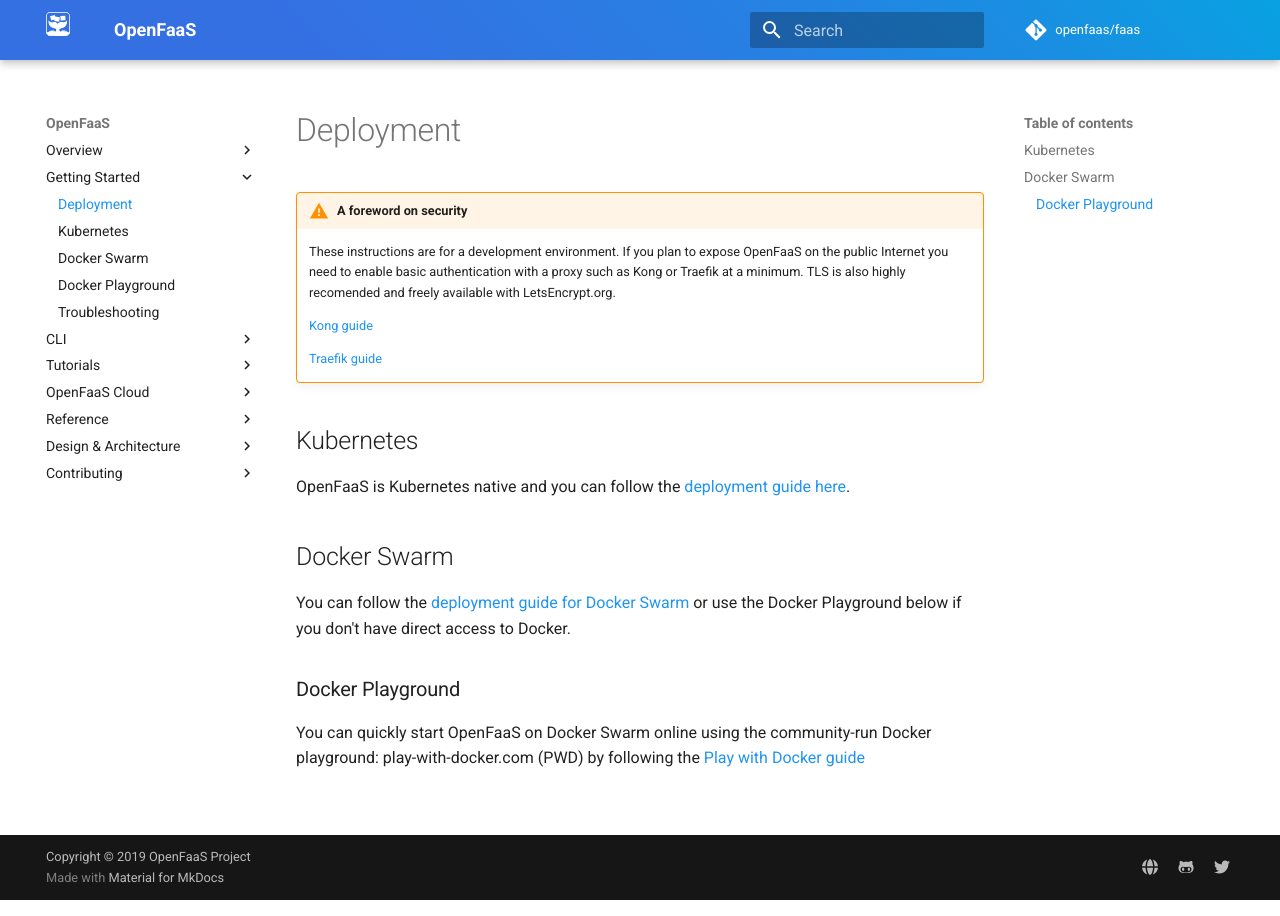
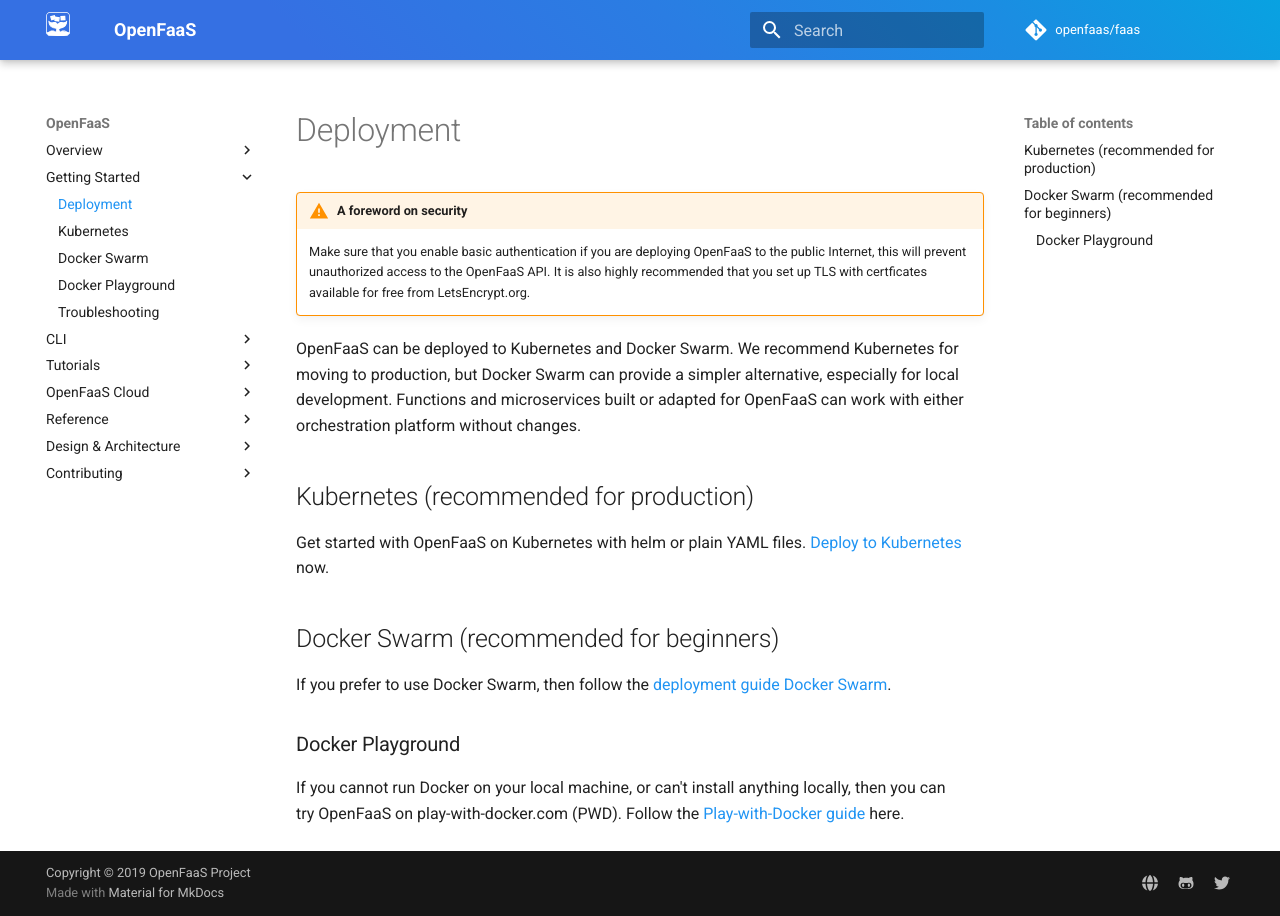
Before and after one commit to openfaas/docs, an MkDocs documentation site: the page built from docs/deployment.md, in a window 1280 px wide. Built offline with MkDocs 1.6.1 and Material for MkDocs 9.7.7, drawn with Linux system fonts in a browser that asks for light colours; comment, search, counter and statistics services are not loaded.

Commit message:
Update note on basic-auth
- removed Kong / Traefik reference since basic-auth is now
built into the gateway component
- gives user better idea of where to start, and how to move to
production.

Signed-off-by: Alex Ellis <alexellis2@gmail.com>

```diff
--- a/docs/deployment.md
+++ b/docs/deployment.md
@@ -1,21 +1,18 @@
 # Deployment
 
 !!! warning "A foreword on security"
-    These instructions are for a development environment. If you plan to expose OpenFaaS on the public Internet you need to enable basic authentication with a proxy such as Kong or Traefik at a minimum. TLS is also highly recomended and freely available with LetsEncrypt.org.
+    Make sure that you enable basic authentication if you are deploying OpenFaaS to the public Internet, this will prevent unauthorized access to the OpenFaaS API. It is also highly recommended that you set up TLS with certficates available for free from LetsEncrypt.org.
 
-    [Kong guide](https://github.com/openfaas/faas/blob/master/guide/kong_integration.md)
+OpenFaaS can be deployed to Kubernetes and Docker Swarm. We recommend Kubernetes for moving to production, but Docker Swarm can provide a simpler alternative, especially for local development. Functions and microservices built or adapted for OpenFaaS can work with either orchestration platform without changes.
 
-    [Traefik guide](https://github.com/openfaas/faas/blob/master/guide/traefik_integration.md)
+## Kubernetes (recommended for production)
 
+Get started with OpenFaaS on Kubernetes with helm or plain YAML files. [Deploy to Kubernetes](/deployment/kubernetes/) now.
 
-## Kubernetes
+## Docker Swarm (recommended for beginners)
 
-OpenFaaS is Kubernetes native and you can follow the [deployment guide here](/deployment/kubernetes/).
-
-## Docker Swarm
-
-You can follow the [deployment guide for Docker Swarm](/deployment/docker-swarm/) or use the Docker Playground below if you don't have direct access to Docker.
+If you prefer to use Docker Swarm, then follow the [deployment guide Docker Swarm](/deployment/docker-swarm/).
 
 ### Docker Playground
 
-You can quickly start OpenFaaS on Docker Swarm online using the community-run Docker playground: play-with-docker.com (PWD) by following the [Play with Docker guide](/deployment/play-with-docker/)
+If you cannot run Docker on your local machine, or can't install anything locally, then you can try OpenFaaS on play-with-docker.com (PWD). Follow the [Play-with-Docker guide](/deployment/play-with-docker/) here.
```
